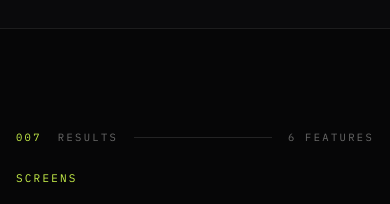
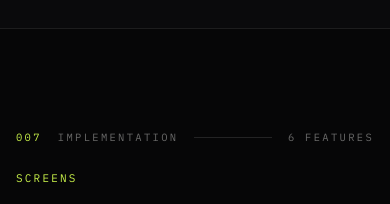
Before and after one commit to atom0599/honeypot-intro, a Next.js app: page / in a window 390 px wide. Shown: the part 8420-8624 px from the top of the page. Built offline with nearby package versions, Linux system fonts and the light colour scheme; a web font is replaced by a local one.

Commit message:
Revert "Rename implementation section to results and align nav link"
This reverts commit bf174a19fb2a272e19103dc03a3e2874166f8891.

```diff
--- a/app/components/Nav.tsx
+++ b/app/components/Nav.tsx
@@ -7,7 +7,7 @@ const navItems = [
   { label: "#data", href: "#data" },
   { label: "#ai", href: "#ai" },
   { label: "#stack", href: "#stack" },
-  { label: "#results", href: "#results" },
+  { label: "#screens", href: "#implementation" },
   { label: "#demo", href: "#demo" },
   { label: "#team", href: "#team" },
 ];
--- a/app/page.tsx
+++ b/app/page.tsx
@@ -534,8 +534,8 @@ export default function Home() {
         </section>
 
         {/* Implementation */}
-        <section id="results" style={{ padding: "clamp(72px, 12vh, 140px) clamp(16px, 3vw, 40px)" }}>
-          <SectionKicker no="007" label="RESULTS" suffix="6 FEATURES" />
+        <section id="implementation" style={{ padding: "clamp(72px, 12vh, 140px) clamp(16px, 3vw, 40px)" }}>
+          <SectionKicker no="007" label="IMPLEMENTATION" suffix="6 FEATURES" />
           <div className="mt-6 flex flex-wrap items-end justify-between gap-6 sm:mt-12">
             <div data-reveal>
               <span className="mb-3.5 block font-mono text-[11px] tracking-[0.2em] text-accent">SCREENS</span>
```
